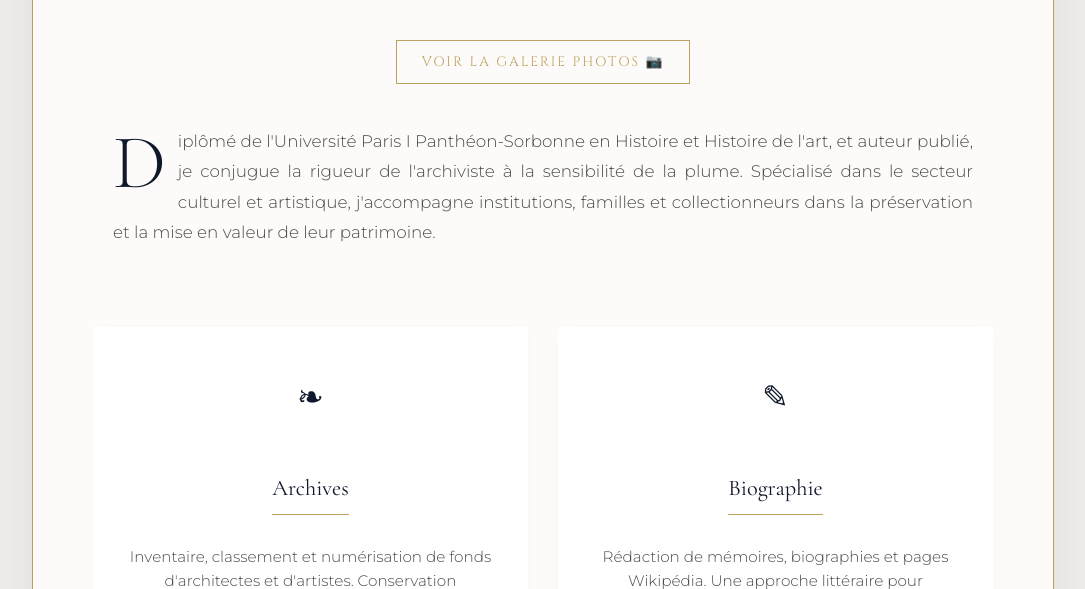
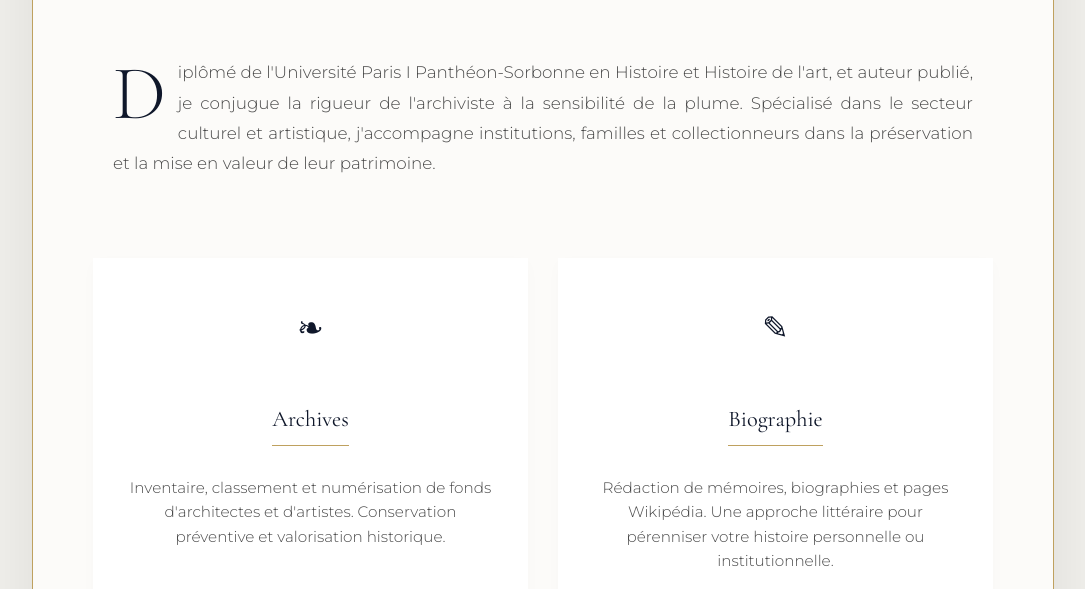
Before and after one commit to thomasozkok/site-patrimoine, a plain HTML site: page index.html in a window 1280 px wide. Shown: the part 211-800 px from the top of the page, without its empty margins (97-1182 px from the left). Drawn offline with nearby package versions, Linux system fonts and the light colour scheme.

Commit message:
Update index.html
update sans photo galerie

```diff
--- a/index.html
+++ b/index.html
@@ -59,7 +59,7 @@
 
         header {
             text-align: center;
-            margin-bottom: 50px;
+            margin-bottom: 60px;
         }
 
         h1 {
@@ -77,29 +77,6 @@
             color: #666;
         }
 
-        /* --- BOUTON GALERIE VISIBLE --- */
-        .gallery-btn-container {
-            text-align: center;
-            margin-bottom: 50px;
-        }
-
-        .gallery-link {
-            text-decoration: none;
-            color: var(--gold);
-            font-family: 'Cinzel', serif;
-            font-size: 0.85rem;
-            letter-spacing: 2px;
-            padding: 12px 25px;
-            border: 1px solid var(--gold);
-            transition: all 0.3s;
-            text-transform: uppercase;
-        }
-
-        .gallery-link:hover {
-            background-color: var(--gold);
-            color: var(--dark-blue);
-        }
-
         .intro-section {
             text-align: justify;
             font-size: 1.05rem;
@@ -107,7 +84,7 @@
             padding: 0 20px;
         }
 
-        /* --- LETTRINE SOBRE ET ÉLÉGANTE (Cormorant) --- */
+        /* --- LETTRINE SOBRE ET ÉLÉGANTE --- */
         .drop-cap {
             float: left;
             font-family: 'Cormorant Garamond', serif;
@@ -137,7 +114,7 @@
             color: inherit;
             display: flex;
             flex-direction: column;
-            justify-content: start; /* Alignement haut pour cohérence */
+            justify-content: start;
             align-items: center;
         }
 
@@ -160,7 +137,6 @@
             padding-bottom: 5px;
         }
 
-        /* Texte des rubriques plus développé */
         .service-column p {
             font-size: 0.95rem;
             line-height: 1.6;
@@ -196,6 +172,8 @@
             flex-shrink: 0;
             font-weight: 600;
         }
+
+        .project-info { flex-grow: 1; }
 
         .project-title {
             font-size: 1.3rem;
@@ -257,10 +235,6 @@
             <h1>THOMAS OZKOK</h1>
             <p class="role">Archiviste Expert & Auteur</p>
         </header>
-
-        <div class="gallery-btn-container">
-            <a href="photos.html" class="gallery-link">Voir la Galerie Photos 📷</a>
-        </div>
 
         <div class="intro-section">
             <p>
```
